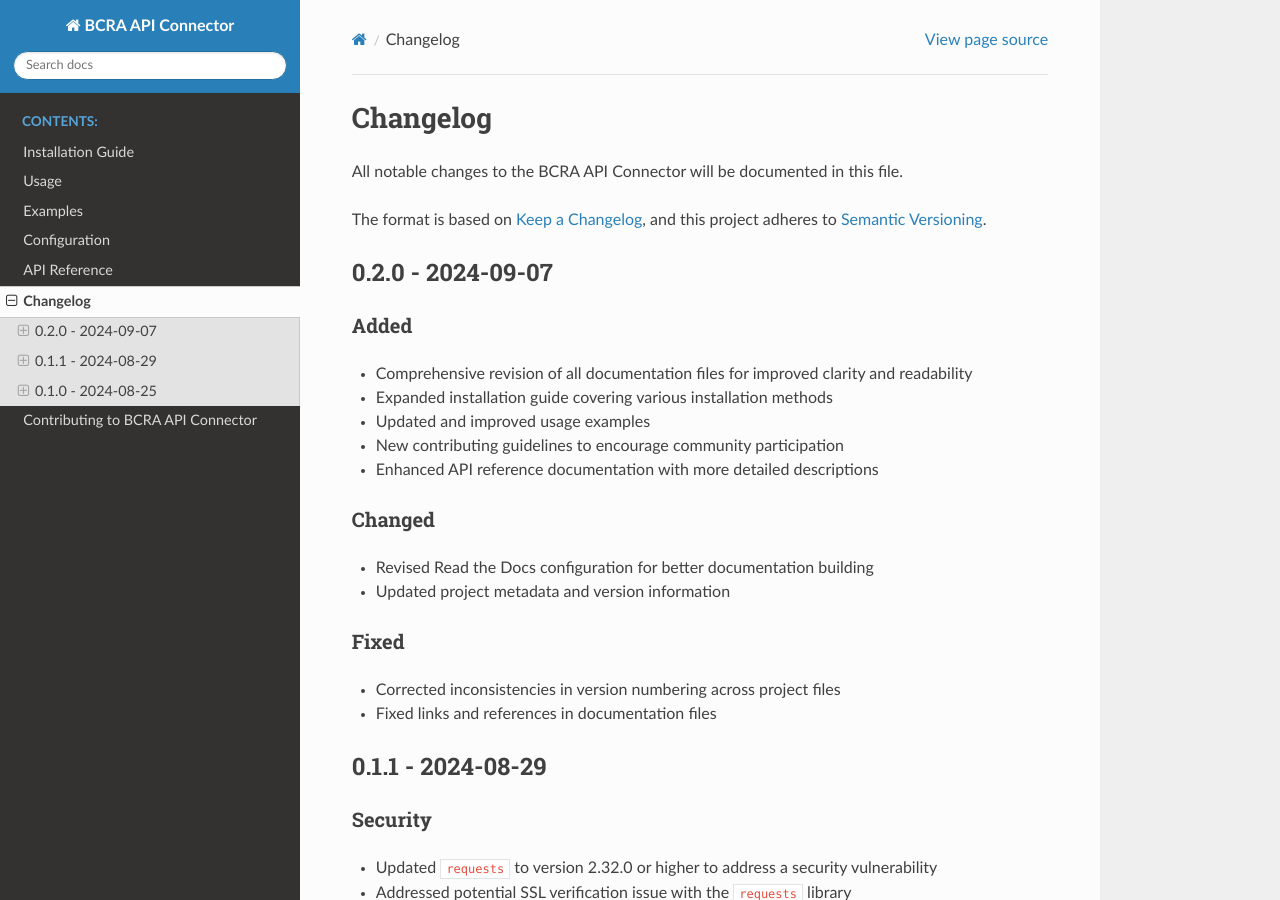
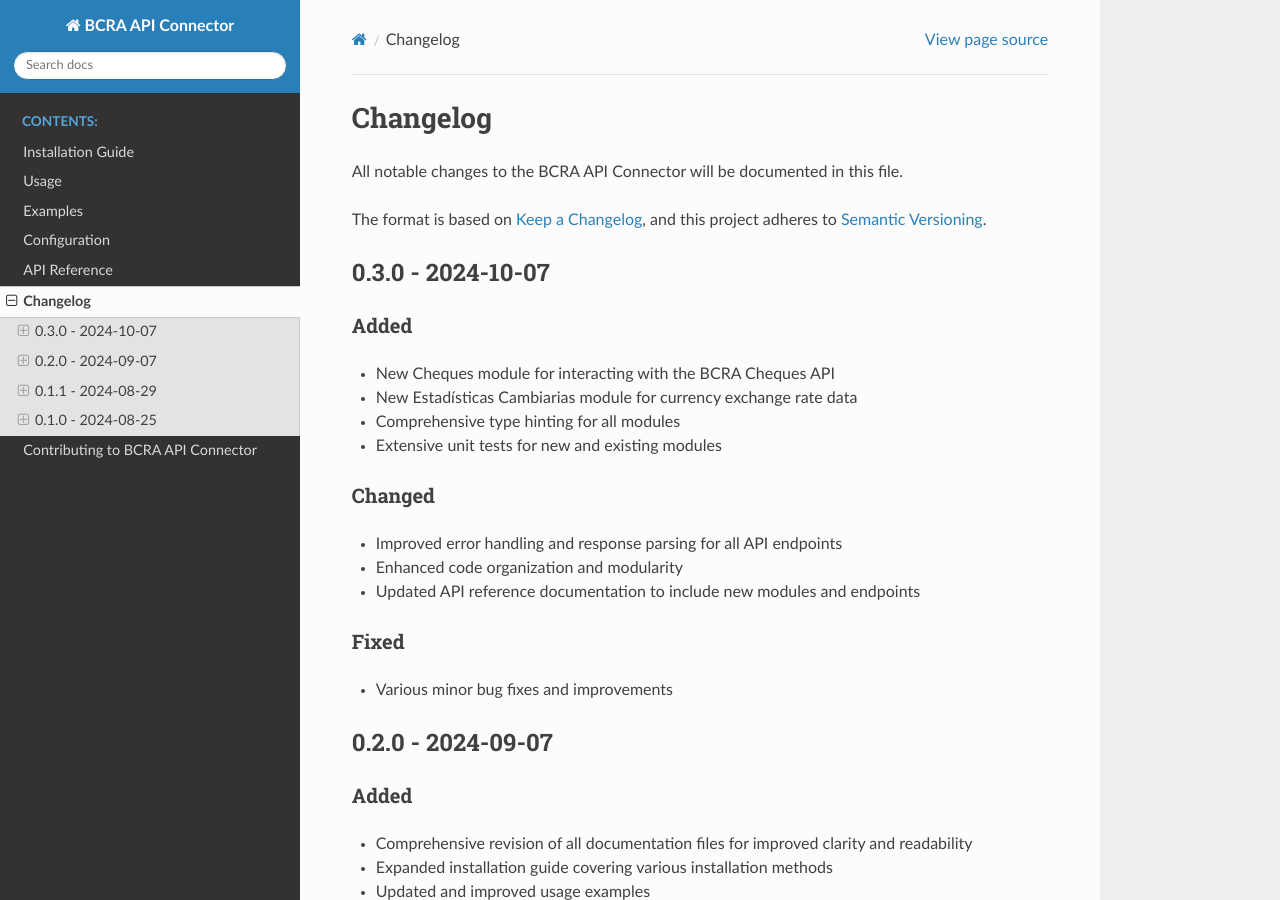
Before and after one commit to PPeitsch/bcra-connector, a Sphinx documentation site: the page built from docs/source/changelog.rst, in a window 1280 px wide and 900 px high. Built offline with Sphinx 7.4.7 and the Read the Docs theme 3.1.0, drawn with Linux system fonts in a browser that asks for light colours.

Commit message:
updated the changelog doc file

```diff
--- a/docs/source/changelog.rst
+++ b/docs/source/changelog.rst
@@ -5,6 +5,26 @@
 
 The format is based on `Keep a Changelog <https://keepachangelog.com/en/1.0.0/>`_,
 and this project adheres to `Semantic Versioning <https://semver.org/spec/v2.0.0.html>`_.
+
+0.3.0 - 2024-10-07
+------------------
+
+Added
+^^^^^
+* New Cheques module for interacting with the BCRA Cheques API
+* New Estadísticas Cambiarias module for currency exchange rate data
+* Comprehensive type hinting for all modules
+* Extensive unit tests for new and existing modules
+
+Changed
+^^^^^^^
+* Improved error handling and response parsing for all API endpoints
+* Enhanced code organization and modularity
+* Updated API reference documentation to include new modules and endpoints
+
+Fixed
+^^^^^
+* Various minor bug fixes and improvements
 
 0.2.0 - 2024-09-07
 ------------------
```
